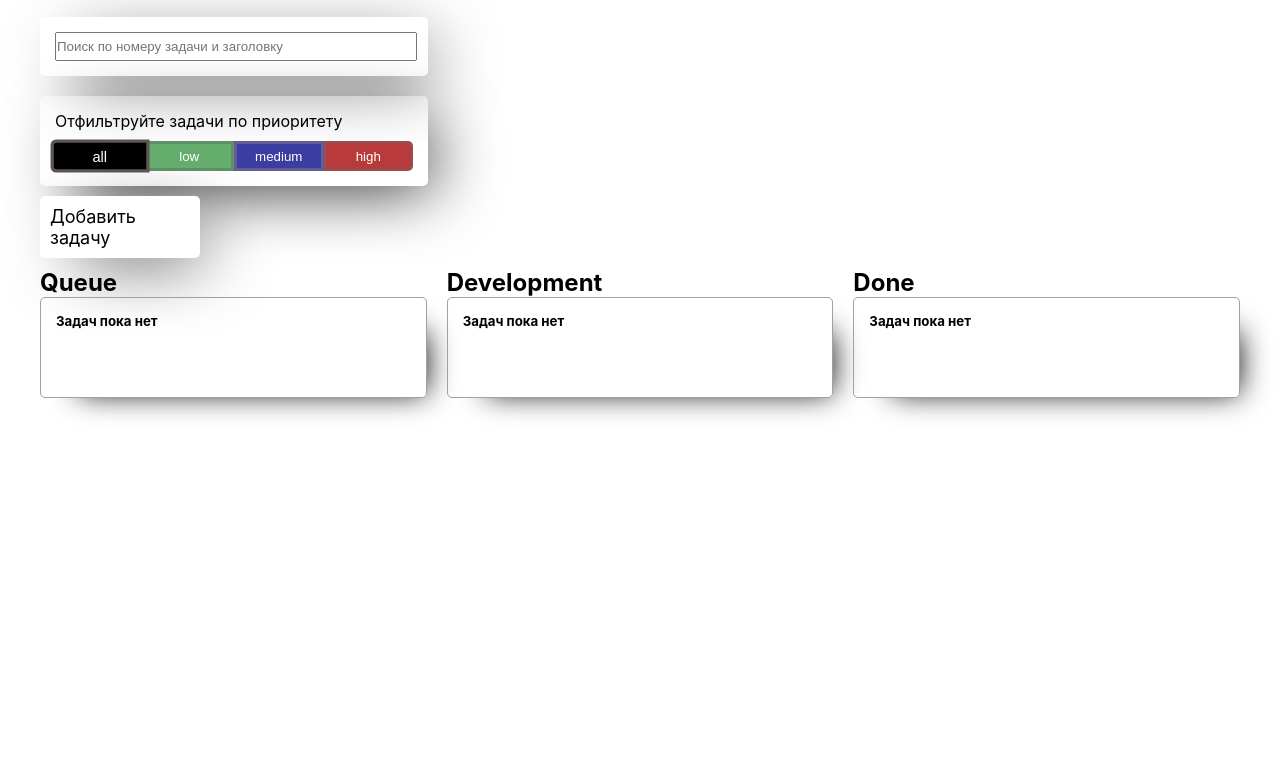
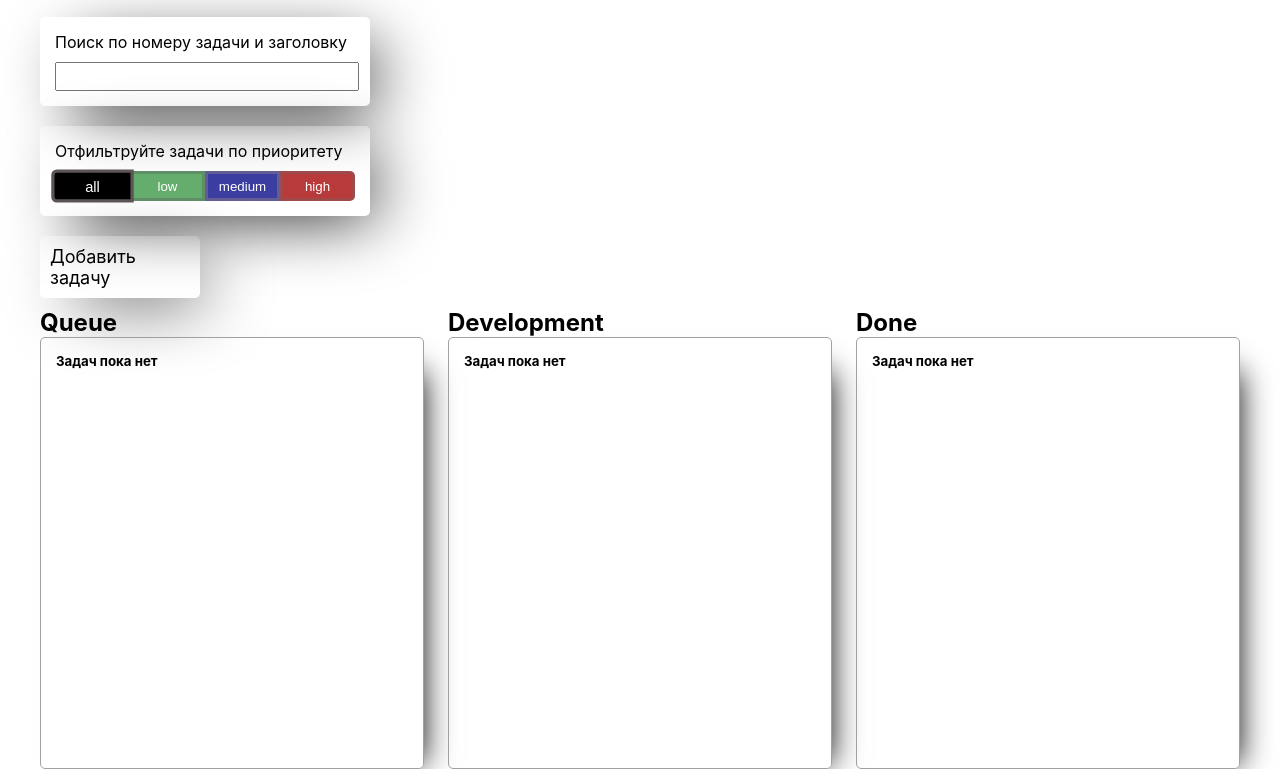
Before and after one commit to SergeyChudinov/UpTrader_project, a React app: page /task/1 in a window 1280 px wide. Shown: the part 62-831 px from the top of the page. Before the commit the page ends 800 px from the top, so only its background shows below. Built offline with nearby package versions, Linux system fonts and the light colour scheme; data requests are answered from the project's data file.

Commit message:
Fixed bugs

```diff
--- a/db.json
+++ b/db.json
@@ -1,81 +1,47 @@
 {
   "projectSelection": [
     {
-      "id": "c471c13d-2f91-4a79-a297-1eb660b35e89",
+      "id": "96607503-bf9c-43a1-be50-fa6c1ee6d50b",
       "name": "Сергей Чудинов",
       "description": "1"
-    },
-    {
-      "id": "50066615-c76c-40fe-a42d-497b3809f62e",
-      "name": "Ivan",
-      "description": "1"
-    },
-    {
-      "id": "6d7e55fc-c441-4157-85d1-6d8aabea951c",
-      "name": "Сергей Чудинов",
-      "description": "3"
     }
   ],
   "taskSelection": [
     {
-      "header": "Сергей Чудинов",
-      "description": "6",
-      "dateOfCreation": "2022-12-06T15:03:26.437Z",
-      "expirationDate": "2022-12-08",
+      "header": "Уборка в доме",
+      "description": "Генеральная уборка всего дома",
+      "dateOfCreation": "2022-12-09T09:08:12.110Z",
+      "expirationDate": "2022-12-10",
       "priority": "low",
       "attachedFiles": [],
       "status": "Queue",
-      "projectId": "c471c13d-2f91-4a79-a297-1eb660b35e89",
+      "projectId": "96607503-bf9c-43a1-be50-fa6c1ee6d50b",
       "taskParentId": null,
       "id": 1
     },
     {
-      "header": "Чудинов  Сергей Александрович",
-      "description": "2",
-      "dateOfCreation": "2022-12-06T15:03:37.896Z",
-      "expirationDate": "2022-12-17",
-      "priority": "low",
-      "attachedFiles": [],
-      "status": "Queue",
-      "projectId": "c471c13d-2f91-4a79-a297-1eb660b35e89",
-      "taskParentId": null,
-      "id": 2
-    },
-    {
-      "header": "6",
-      "description": "6",
-      "dateOfCreation": "2022-12-06T15:03:50.683Z",
-      "expirationDate": "2022-12-09",
-      "priority": "high",
-      "attachedFiles": [],
-      "status": "Queue",
-      "projectId": "c471c13d-2f91-4a79-a297-1eb660b35e89",
-      "taskParentId": null,
-      "id": 3
-    },
-    {
-      "header": "7",
-      "description": "7",
-      "dateOfCreation": "2022-12-06T15:04:23.093Z",
-      "expirationDate": "2022-12-17",
-      "priority": "high",
-      "attachedFiles": [],
-      "status": "Queue",
-      "projectId": "c471c13d-2f91-4a79-a297-1eb660b35e89",
-      "taskParentId": null,
-      "id": 4
-    },
-    {
-      "header": "Сергей Чудинов",
-      "description": "1",
-      "dateOfCreation": "2022-12-06T15:03:37.896Z",
+      "header": "Помыть окна",
+      "description": "Помыть окна",
+      "dateOfCreation": "2022-12-09T09:08:12.110Z",
       "expirationDate": "",
       "priority": "low",
       "attachedFiles": [],
       "status": "Queue",
-      "projectId": "c471c13d-2f91-4a79-a297-1eb660b35e89",
-      "taskParentId": 2,
-      "id": 5
+      "projectId": "96607503-bf9c-43a1-be50-fa6c1ee6d50b",
+      "taskParentId": 1,
+      "id": 2
+    },
+    {
+      "header": "Сходить за продуктами",
+      "description": "Купить продукты на плов",
+      "dateOfCreation": "2022-12-09T09:09:44.285Z",
+      "expirationDate": "2022-12-09",
+      "priority": "medium",
+      "attachedFiles": [],
+      "status": "Queue",
+      "projectId": "96607503-bf9c-43a1-be50-fa6c1ee6d50b",
+      "taskParentId": null,
+      "id": 3
     }
   ]
 }
--- a/src/actions/index.js
+++ b/src/actions/index.js
@@ -1,88 +1,68 @@
-export const projectsFetching = () => {  //
+export const projectsFetching = () => {
     return {
         type: 'PROJECTS_FETCHING'
     }
 }
-export const projectsFetched = (projects) => {  //
+export const projectsFetched = (projects) => {
     return {
         type: 'PROJECTS_FETCHED',
         payload: projects
     }
 }
-export const projectsFetchingError = () => {  //
+export const projectsFetchingError = () => {
     return {
         type: 'PROJECTS_FETCHING_ERROR'
     }
 }
-export const projectsDelete = (id) => {  //
+export const projectsDelete = (id) => {
     return {
         type: 'PROJECTS_DELETED',
         payload: id
     }
 }
-export const projectsAdd = (obj) => {  //
+export const projectsAdd = (obj) => {
     return {
         type: 'PROJECTS_ADD',
         payload: obj
     }
 }
 
-export const tasksFetching = () => {  //
+export const tasksFetching = () => {
     return {
         type: 'TASKS_FETCHING'
     }
 }
-export const tasksFetched = (projects) => {  //
+export const tasksFetched = (projects) => {
     return {
         type: 'TASKS_FETCHED',
         payload: projects
     }
 }
-export const tasksFetchingError = () => {  //
+export const tasksFetchingError = () => {
     return {
         type: 'TASKS_FETCHING_ERROR'
     }
 }
-export const tasksDelete = (id) => {  //
+export const tasksDelete = (id) => {
     return {
         type: 'TASKS_DELETED',
         payload: id
     }
 }
-export const tasksDeleteAll = (id) => { // -
-    return {
-        type: 'TASKS_DELETED_ALL',
-        payload: id
-    }
-}
-export const tasksAdd = (obj) => {  //
+export const tasksAdd = (obj) => {
     return {
         type: 'TASKS_ADD',
         payload: obj
     }
 }
-export const tasksFilter = (filter) => { // -
-    return {
-        type: 'TASKS_FILTER',
-        payload: filter
-    }
-}
-export const tasksUbdate = (data, id) => {  //
+export const tasksUbdate = (data, id) => {
     return {
         type: 'TASKS_UBDATE',
         payload: data,
         taskId: id
     }
 }
-export const tasksPut = (data, id) => { // -
-    return {
-        type: 'TASKS_PUT',
-        payload: data,
-        taskId: id
-    }
-}
-
-export const activeFilterChanged = (filter) => {  //
+export const activeFilterChanged = (filter) => {
     return {
         type: 'ACTIVE_FILTER_CHANGED',
         payload: filter
--- a/src/components/app/App.css
+++ b/src/components/app/App.css
@@ -4,5 +4,5 @@
 }
 main{
   margin: 0 auto;
-  width: 1200px;
+  max-width: 1200px;
 }
--- a/src/components/projectAddForm/ProjectAddForm.css
+++ b/src/components/projectAddForm/ProjectAddForm.css
@@ -10,7 +10,7 @@
     right: 0;
     width: 100%;
     height: 100%;
-    background-color: rgba(178, 80, 188, 0.8);
+    /* background-color: rgba(178, 80, 188, 0.8); */
 }
 .modal_block{
     position: relative;
--- a/src/components/projectPage/ProjectPage.css
+++ b/src/components/projectPage/ProjectPage.css
@@ -3,6 +3,7 @@
     font-size: 18px;
     margin-top: 30px;
     box-shadow: 0 15px 15px rgb(0 0 0 / 16%);
+    cursor: pointer;
 }
 .startPage_header{
     margin: 20px;
--- a/src/components/projectPageItem/ProjectPageItem.css
+++ b/src/components/projectPageItem/ProjectPageItem.css
@@ -2,6 +2,7 @@
     text-decoration: none;
     color: black;
     cursor: pointer;
+    width: 100%;
 }
 .card{
     display: flex;
@@ -16,4 +17,5 @@
 .cross_button{
     background-color: rgb(244, 235, 235);
     border: none;
+    cursor: pointer;
 }
--- a/src/components/projectPageItem/ProjectPageItem.js
+++ b/src/components/projectPageItem/ProjectPageItem.js
@@ -1,7 +1,7 @@
 import {useHttp} from '../../hooks/http.hook';
 import { useDispatch } from 'react-redux';
 import {useNavigate} from "react-router-dom";
-import { projectsFetchingError, projectsDelete, tasksFetchingError, tasksDeleteAll } from '../../actions';
+import { projectsFetchingError, projectsDelete, tasksFetchingError, tasksDelete } from '../../actions';
 
 import './ProjectPageItem.css';
 
@@ -12,15 +12,16 @@ const ProjectPageItem = ({name, description, id}) => {
     const {request} = useHttp();
     const navigate = useNavigate();
 
-    const onDelete = (id) => {
-        const projectId = id;
+    const onDelete = async (id) => {
+        const childTasks = await request(`http://localhost:3001/taskSelection?projectId=${id}`, 'GET');
+
         request(`http://localhost:3001/projectSelection/${id}`, 'DELETE')
             .then(() => dispatch(projectsDelete(id)))
             .catch(() => dispatch(projectsFetchingError()));
 
-        // request(`http://localhost:3001/taskSelection/${projectId}`, 'DELETE')
-        //     .then(() => dispatch(tasksDeleteAll(id)))
-        //     .catch(() => dispatch(tasksFetchingError()));
+        childTasks.map(task => request(`http://localhost:3001/taskSelection/${task.id}`, 'DELETE')
+            .then(() => dispatch(tasksDelete(task.id)))
+            .catch(() => dispatch(tasksFetchingError())));
     }
 
     const openProject = (e) => {
--- a/src/components/searchPanel/SearchPanel.js
+++ b/src/components/searchPanel/SearchPanel.js
@@ -12,10 +12,10 @@ const SearchPanel = (props) => {
     return (
         <>
             <div className="search_body">
+                <p className="filter_text">Поиск по номеру задачи и заголовку</p>
                 <input onChange={onUpdateSearch}
                     type="text"
                     className="search_panel"
-                    placeholder="Поиск по номеру задачи и заголовку"
                     value={term}/>
             </div>
         </>
--- a/src/components/taskAddForm/TaskAddForm.css
+++ b/src/components/taskAddForm/TaskAddForm.css
@@ -10,7 +10,7 @@
     right: 0;
     width: 100%;
     height: 100%;
-    background-color: rgba(178, 80, 188, 0.8);
+    background-color: rgba(166, 147, 168, 0.8);
 }
 .modal_block{
     position: relative;
--- a/src/components/taskAddForm/TaskAddForm.js
+++ b/src/components/taskAddForm/TaskAddForm.js
@@ -1,7 +1,6 @@
 import {useHttp} from '../../hooks/http.hook';
 import { useState } from 'react';
 import { useDispatch } from 'react-redux';
-import { v4 as uuidv4 } from 'uuid';
 import { tasksFetchingError, tasksAdd } from '../../actions';
 
 import './TaskAddForm.css';
@@ -15,12 +14,11 @@ const TaskAddForm = (props) => {
     const [descriptionTask, setDescriptionTask,] = useState('');
     const [expirationDateTask, setExpirationDateTask] = useState('');
     const [priorityTask, setPriorityTask] = useState('');
-    const [updateTask, seUpdateTask] = useState({});
+    const [updateTask, setUpdateTask] = useState({});
 
     const handleSubmit = (e) => {
         e.preventDefault()
         const obj = {
-            // id: uuidv4(),
             header: `${headerTask}`,
             description: `${descriptionTask}`,
             dateOfCreation: new Date(),
@@ -38,6 +36,7 @@ const TaskAddForm = (props) => {
         document.querySelector('.close_modal').click();
         setTimeout(() => {
             props.setUpdateTask({})
+            setUpdateTask({})
         }, 500)
     }
 
--- a/src/components/taskPage/TaskPage.css
+++ b/src/components/taskPage/TaskPage.css
@@ -6,6 +6,13 @@
 }
 .task_header{
     margin: 10px;
+}
+.panel_container{
+    /* display: flex;
+    justify-content: space-between; */
+    /* display: grid;
+    grid-template-columns: repeat(3, 1fr);
+    grid-column-gap: 20px; */
 }
 .add_task{
     padding: 10px;
@@ -18,7 +25,8 @@
     margin: 10px 0;
 }
 .filter_card{
-    width: 358px;
+    display: inline-block;
+    min-width: 300px;
     border-radius: 5px;
     box-shadow: 19px 15px 68px -17px #000000;
     padding: 15px;
@@ -48,11 +56,11 @@
 
 .search_body{
     display: inline-block;
-    /* min-width: 300px; */
+    min-width: 300px;
+    /* width: 32%; */
     border-radius: 5px;
     box-shadow: 19px 15px 68px -17px #000000;
     padding: 15px;
-    width: 358px;
     margin: 10px 0;
 }
 .search_panel{
@@ -91,3 +99,15 @@
 .border_none{
     border: none;
 }
+
+
+/* @media (max-width: 960px) {
+    .panel_container{
+    }
+    .container{
+        display: block;
+    }
+    .task_div{
+        width: 50%;
+    }
+} */
--- a/src/components/taskPage/TaskPage.js
+++ b/src/components/taskPage/TaskPage.js
@@ -25,10 +25,12 @@ const TaskPage = () => {
         <>
             <Link to="/" className='task_link'>Главная</Link>
             <h2 className='task_header'>Страница с задачами</h2>
-            <SearchPanel onUpdateSearch={onUpdateSearch}/><br />
-            <FilterPanel/>
 
-            <div className='add_task' onClick={() => setShowModal(showModal => !showModal)}>Добавить задачу</div>
+            <div className='panel_container'>
+                <SearchPanel onUpdateSearch={onUpdateSearch}/><br/>
+                <FilterPanel/>
+                <div className='add_task' onClick={() => setShowModal(showModal => !showModal)}>Добавить задачу</div>
+            </div>
 
             {<TaskPageItem key={id} projectId={id} term={term} setShowModal={setShowModal} setTaskId={setTaskId} updateTask={updateTask}/>}
 
--- a/src/components/taskPageItem/TaskPageItem.css
+++ b/src/components/taskPageItem/TaskPageItem.css
@@ -3,23 +3,21 @@
     color: #000;
 }
 .container{
-    /* display: flex;
-    justify-content: space-between; */
-    display: grid;
+    display: flex;
+    justify-content: space-between;
+    /* display: grid;
     grid-template-columns: repeat(3, 1fr);
-    grid-column-gap: 20px;
-    /* grid-template-rows: 1000px; */
-    min-height: 100%;
+    grid-column-gap: 20px; */
 }
 .task_div{
-
+    width: 32%;
 }
 .task_column{
-    min-height: 90%;
     border: 1px solid  rgb(164, 160, 160);
     box-shadow: 19px 15px 30px -20px #000000;
     border-radius: 5px;
     padding: 15px;
+    min-height: 400px;
 }
 
 .task{
--- a/src/components/taskPageItem/TaskPageItem.js
+++ b/src/components/taskPageItem/TaskPageItem.js
@@ -3,8 +3,6 @@ import { useEffect, useState } from 'react';
 import { useDispatch, useSelector } from 'react-redux';
 import classNames from 'classnames';
 import { tasksFetching, tasksFetched, tasksFetchingError, tasksDelete, tasksUbdate } from '../../actions';
-
-import { useMemo } from 'react';
 
 import './TaskPageItem.css';
 
@@ -17,7 +15,7 @@ const TaskPageItem = (props) => {
     const dispatch = useDispatch();
     const {request} = useHttp();
     const [taskId, setTaskId] = useState(null);
-    const [updateTask, seUpdateTask] = useState(props.updateTask);
+    const [updateTask, setUpdateTask] = useState(props.updateTask);
 
     let filtredTasksId = tasks.filter(el => el.projectId === props.projectId);
     let queueFiltredTasks = (filtredTasksId.filter(el => el.status === "Queue"));
@@ -89,11 +87,18 @@ const TaskPageItem = (props) => {
         return (new Date(date)).toLocaleTimeString();
     }
 
-    const onDelete = (id) => {
+    const onDelete = async (id) => {
+        const childTasks = await request(`http://localhost:3001/taskSelection?taskParentId=${id}`, 'GET');
+
         request(`http://localhost:3001/taskSelection/${id}`, 'DELETE')
             .then(() => dispatch(tasksDelete(id)))
             .catch(() => dispatch(tasksFetchingError()));
+
+        childTasks.map(task => request(`http://localhost:3001/taskSelection/${task.id}`, 'DELETE')
+            .then(() => dispatch(tasksDelete(task.id)))
+            .catch(() => dispatch(tasksFetchingError())));
     }
+
 
     const onDrop  = (e) => {
         if (e.target.closest('.task_column') && taskId) {
--- a/src/reducers/taskReducers/TaskReducers.js
+++ b/src/reducers/taskReducers/TaskReducers.js
@@ -29,34 +29,13 @@ const tasksReducer = (state = initialState, action) => {
                 tasks: state.tasks.filter(el => el.id !== action.payload),
                 taskLoadingStatus: 'idle'
             }
-        case 'TASKS_DELETED_ALL':
-            return {
-                ...state,
-                tasks: state.tasks.filter(el => el.projectId !== action.payload),
-                taskLoadingStatus: 'idle'
-            }
         case 'TASKS_ADD':
             return {
                 ...state,
                 tasks: [...state.tasks, action.payload],
                 taskLoadingStatus: 'idle'
             }
-        case 'TASKS_FILTER':
-            return {
-                ...state,
-                // filters: action.payload,
-                taskLoadingStatus: 'idle'
-            }
         case 'TASKS_UBDATE':
-            return {
-                ...state,
-                tasks: state.tasks.map(
-                    (task) => task.id === action.taskId ? action.payload
-                                            : task
-                ),
-                taskLoadingStatus: 'idle'
-            }
-        case 'TASKS_PUT':
             return {
                 ...state,
                 tasks: state.tasks.map(
```
